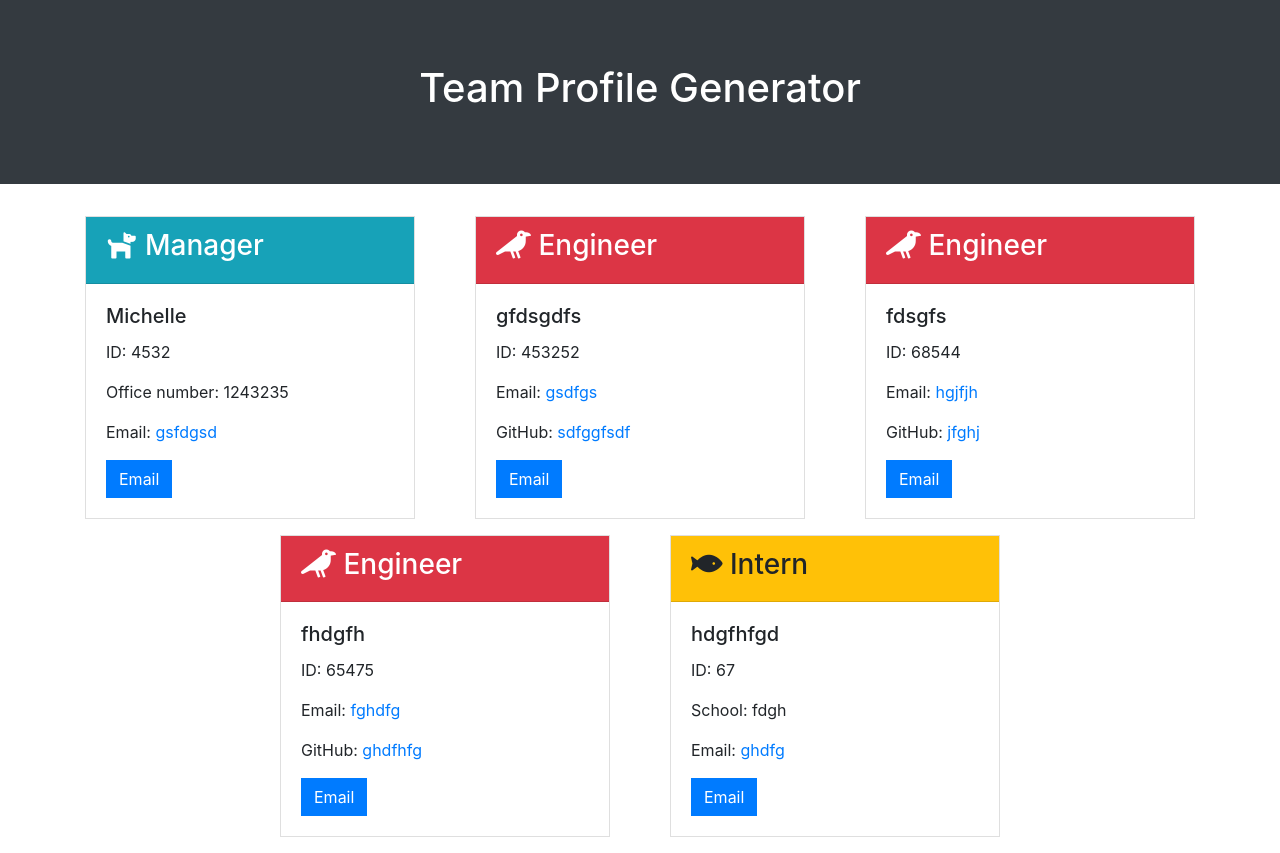
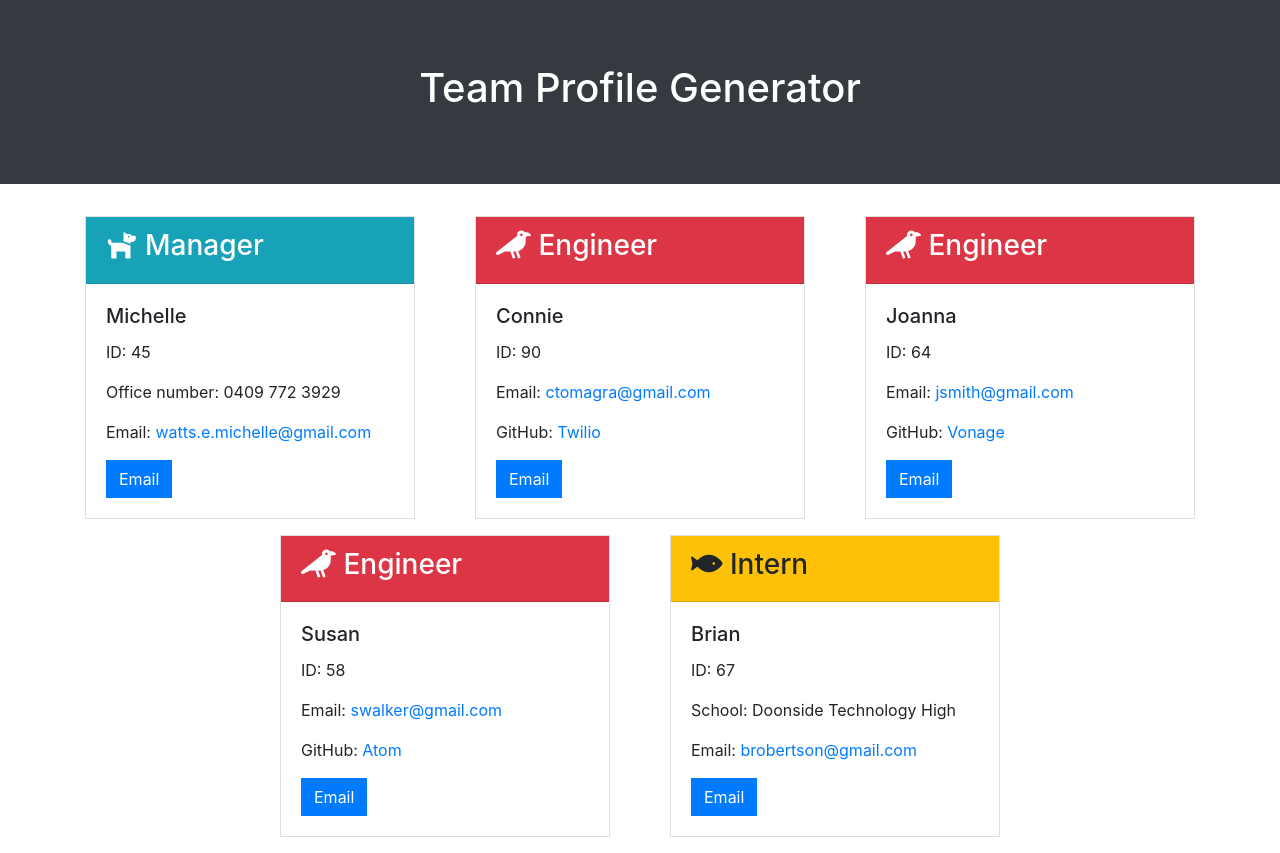
Before and after one commit to michellewatts20000/team-profile-generator, a website: page dist/index.html in a window 1280 px wide. Drawn offline with nearby package versions, Linux system fonts and the light colour scheme.

Commit message:
updated template page

```diff
--- a/dist/index.html
+++ b/dist/index.html
@@ -40,10 +40,10 @@
             </div>
             <div class="card-body">
               <h5 class="card-title">Michelle</h5>
-              <p class="card-text">ID: 4532</p>
-              <p class="card-text">Office number: 1243235</p>
-              <p class="card-text">Email: <a href="mailto:gsfdgsd">gsfdgsd</a></p>
-              <a href="mailto:gsfdgsd" class="btn btn-primary">Email</a>
+              <p class="card-text">ID: 45</p>
+              <p class="card-text">Office number: 0409 772 3929</p>
+              <p class="card-text">Email: <a href="mailto:watts.e.michelle@gmail.com">watts.e.michelle@gmail.com</a></p>
+              <a href="mailto:watts.e.michelle@gmail.com" class="btn btn-primary">Email</a>
             </div>
           </div>
         </div>
@@ -53,12 +53,12 @@
               <h3><i class="fas fa-crow"></i> Engineer<h3>
             </div>
             <div class="card-body">
-              <h5 class="card-title">gfdsgdfs</h5>
-              <p class="card-text">ID: 453252</p>
-              <p class="card-text">Email: <a href="mailto:gsdfgs">gsdfgs</a></p>
-              <p class="card-text">GitHub: <a target="_blank" href="https://github.com/sdfggfsdf">
-                  sdfggfsdf</a></p>
-              <a href="mailto:gsdfgs" class="btn btn-primary">Email</a>
+              <h5 class="card-title">Connie</h5>
+              <p class="card-text">ID: 90</p>
+              <p class="card-text">Email: <a href="mailto:ctomagra@gmail.com">ctomagra@gmail.com</a></p>
+              <p class="card-text">GitHub: <a target="_blank" href="https://github.com/Twilio">
+                  Twilio</a></p>
+              <a href="mailto:ctomagra@gmail.com" class="btn btn-primary">Email</a>
             </div>
           </div>
         </div>
@@ -68,12 +68,13 @@
               <h3><i class="fas fa-crow"></i> Engineer<h3>
             </div>
             <div class="card-body">
-              <h5 class="card-title">fdsgfs</h5>
-              <p class="card-text">ID: 68544</p>
-              <p class="card-text">Email: <a href="mailto:hgjfjh">hgjfjh</a></p>
-              <p class="card-text">GitHub: <a target="_blank" href="https://github.com/jfghj">
-                  jfghj</a></p>
-              <a href="mailto:hgjfjh" class="btn btn-primary">Email</a>
+              <h5 class="card-title">Joanna</h5>
+              <p class="card-text">ID: 64</p>
+              <p class="card-text">Email: <a href="mailto:jsmith@gmail.com">jsmith@gmail.com</a></p>
+              <p class="card-text">GitHub: <a target="_blank" href="https://github.com/Vonage">
+
+                  Vonage</a></p>
+              <a href="mailto:jsmith@gmail.com" class="btn btn-primary">Email</a>
             </div>
           </div>
         </div>
@@ -83,12 +84,12 @@
               <h3><i class="fas fa-crow"></i> Engineer<h3>
             </div>
             <div class="card-body">
-              <h5 class="card-title">fhdgfh</h5>
-              <p class="card-text">ID: 65475</p>
-              <p class="card-text">Email: <a href="mailto:fghdfg">fghdfg</a></p>
-              <p class="card-text">GitHub: <a target="_blank" href="https://github.com/ghdfhfg">
-                  ghdfhfg</a></p>
-              <a href="mailto:fghdfg" class="btn btn-primary">Email</a>
+              <h5 class="card-title">Susan</h5>
+              <p class="card-text">ID: 58</p>
+              <p class="card-text">Email: <a href="mailto:swalker@gmail.com">swalker@gmail.com</a></p>
+              <p class="card-text">GitHub: <a target="_blank" href="https://github.com/Atom">
+                  Atom</a></p>
+              <a href="mailto:swalker@gmail.com" class="btn btn-primary">Email</a>
             </div>
           </div>
         </div>
@@ -99,11 +100,11 @@
               <h3><i class="fas fa-fish"></i> Intern<h3>
             </div>
             <div class="card-body">
-              <h5 class="card-title">hdgfhfgd</h5>
+              <h5 class="card-title">Brian</h5>
               <p class="card-text">ID: 67</p>
-              <p class="card-text">School: fdgh</p>
-              <p class="card-text">Email: <a href="mailto:ghdfg">ghdfg</a></p>
-              <a href="mailto:ghdfg" class="btn btn-primary">Email</a>
+              <p class="card-text">School: Doonside Technology High</p>
+              <p class="card-text">Email: <a href="mailto:brobertson@gmail.com">brobertson@gmail.com</a></p>
+              <a href="mailto:brobertson@gmail.com" class="btn btn-primary">Email</a>
             </div>
           </div>
         </div>
```
